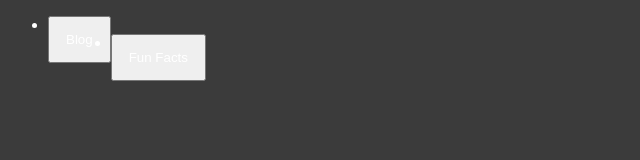
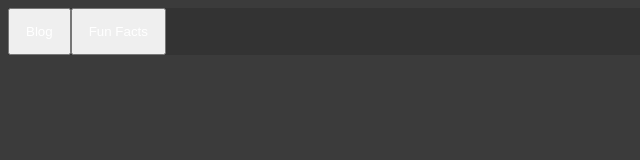
Before and after one commit to ILOVETOMAKESTUFF/ilovetomakestuff.github.io, a plain HTML site: page index.html in a window 1280 px wide. Shown: the whole page, without its empty margins (0-640 px from the left). Drawn offline with Linux system fonts and the light colour scheme.

Commit message:
Update index.html

```diff
--- a/index.html
+++ b/index.html
@@ -8,8 +8,8 @@
     </title>
   </head>
   <body>
-    <div id=nav>
-      <ul>
+    <div id="nav">
+      <ul class="navbar">
         <li><a href="#blog"><button class="nav">Blog</button></li>
         <li><a href="#funfacts"><button class="nav">Fun Facts</button></li>
       </ul>
```
